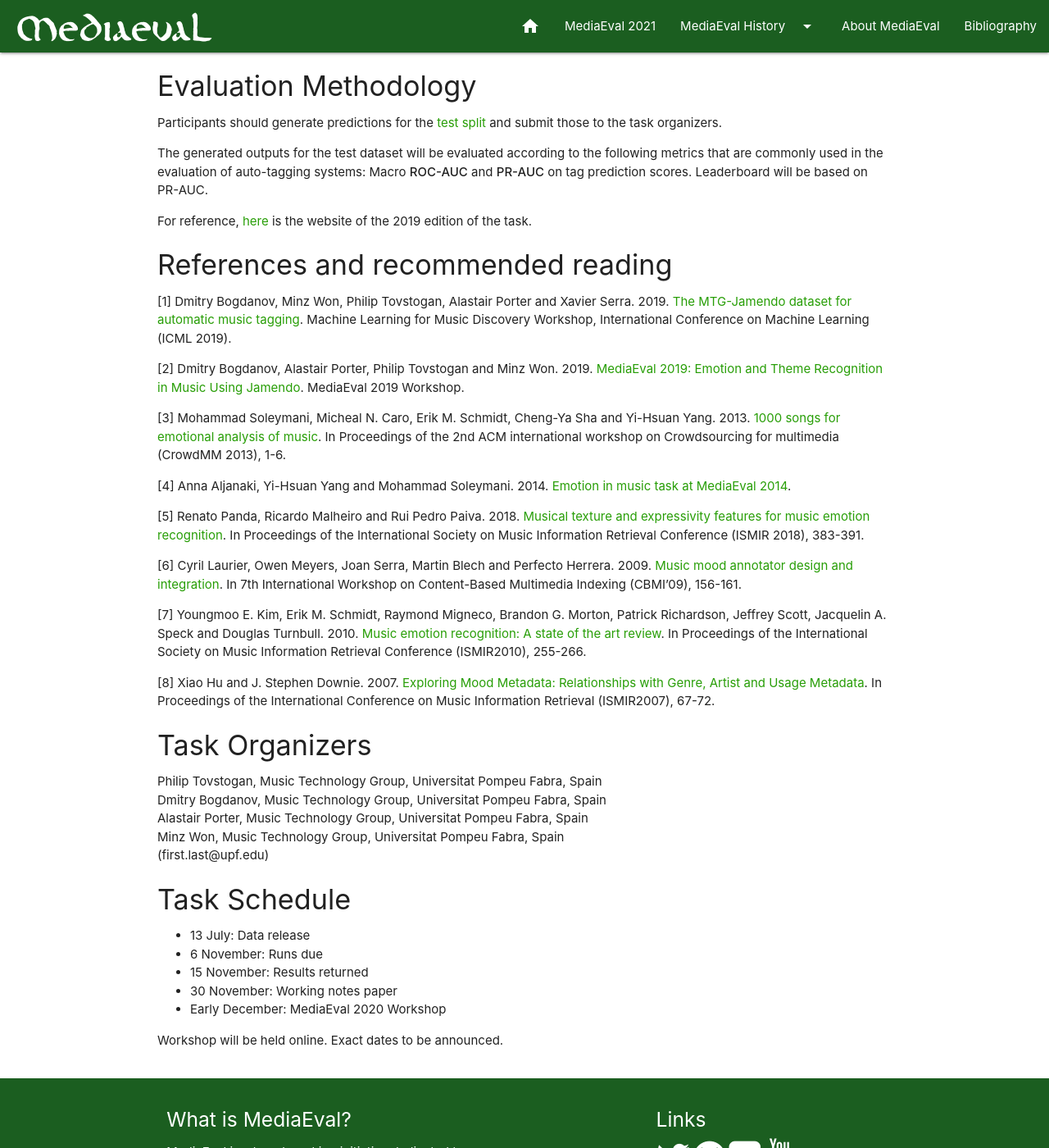
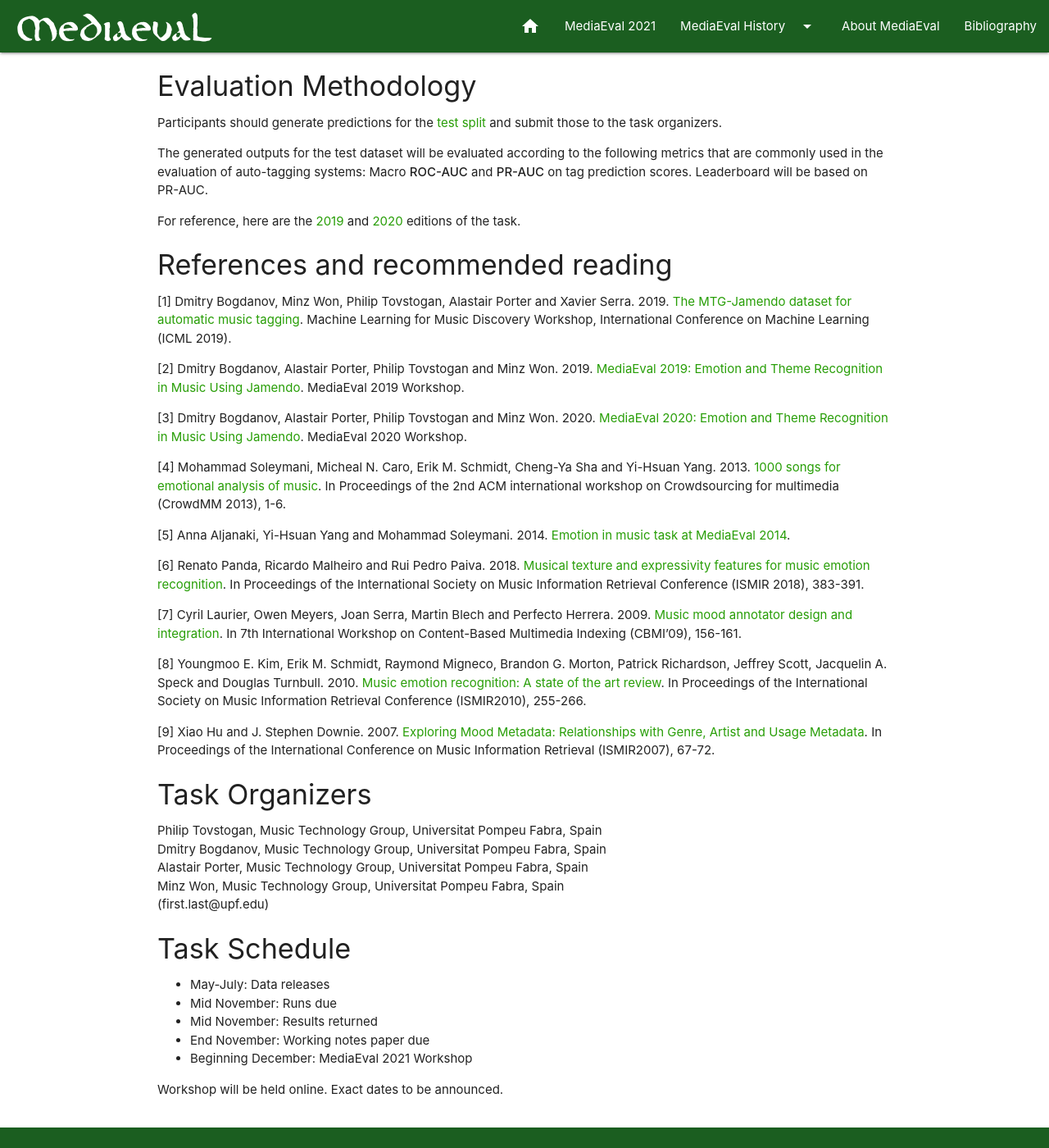
Before and after one commit to multimediaeval/multimediaeval.github.io, a Jekyll site: the page built from _editions/2021/tasks/music.md, in a window 1280 px wide and 1400 px high, scrolled down 817 px. Shown: the whole window at 82% size. Built offline with Jekyll 4.4.1, drawn with Linux system fonts in a browser that asks for light colours.

Commit message:
Clean up dates from 2020, make them vague for now, add 2020 edition as reading

```diff
--- a/_editions/2021/tasks/music.md
+++ b/_editions/2021/tasks/music.md
@@ -40,7 +40,7 @@
 
 The generated outputs for the test dataset will be evaluated according to the following metrics that are commonly used in the evaluation of auto-tagging systems: Macro **ROC-AUC** and **PR-AUC** on tag prediction scores. Leaderboard will be based on PR-AUC.
 
-For reference, [here](https://multimediaeval.github.io/2019-Emotion-and-Theme-Recognition-in-Music-Task/) is the website of the 2019 edition of the task.
+For reference, here are the [2019](https://multimediaeval.github.io/2019-Emotion-and-Theme-Recognition-in-Music-Task/) and [2020](https://multimediaeval.github.io/2020-Emotion-and-Theme-Recognition-in-Music-Task/) editions of the task.
 
 
 #### References and recommended reading
@@ -49,19 +49,21 @@
 
 [1] Dmitry Bogdanov, Minz Won, Philip Tovstogan, Alastair Porter and Xavier Serra. 2019. [The MTG-Jamendo dataset for automatic music tagging](http://mtg.upf.edu/node/3957). Machine Learning for Music Discovery Workshop, International Conference on Machine Learning (ICML 2019).
 
-[2] Dmitry Bogdanov, Alastair Porter, Philip Tovstogan and Minz Won. 2019. [MediaEval 2019: Emotion and Theme Recognition in Music Using Jamendo](https://github.com/multimediaeval/2019-Emotion-and-Theme-Recognition-in-Music-Task/blob/master/jamendo-emotion-theme-task-me19.pdf). MediaEval 2019 Workshop.
+[2] Dmitry Bogdanov, Alastair Porter, Philip Tovstogan and Minz Won. 2019. [MediaEval 2019: Emotion and Theme Recognition in Music Using Jamendo](http://ceur-ws.org/Vol-2670/MediaEval_19_paper_31.pdf). MediaEval 2019 Workshop.
 
-[3] Mohammad Soleymani, Micheal N. Caro, Erik M. Schmidt, Cheng-Ya Sha and Yi-Hsuan Yang. 2013. [1000 songs for emotional analysis of music](https://ibug.doc.ic.ac.uk/media/uploads/documents/cmm13-soleymani.pdf). In Proceedings of the 2nd ACM international workshop on Crowdsourcing for multimedia (CrowdMM 2013), 1-6.
+[3] Dmitry Bogdanov, Alastair Porter, Philip Tovstogan and Minz Won. 2020. [MediaEval 2020: Emotion and Theme Recognition in Music Using Jamendo](https://eigen.no/MediaEval_20_paper_7.pdf). MediaEval 2020 Workshop.
 
-[4] Anna Aljanaki, Yi-Hsuan Yang and Mohammad Soleymani. 2014. [Emotion in music task at MediaEval 2014](http://ceur-ws.org/Vol-1263/mediaeval2014_submission_33.pdf).
+[4] Mohammad Soleymani, Micheal N. Caro, Erik M. Schmidt, Cheng-Ya Sha and Yi-Hsuan Yang. 2013. [1000 songs for emotional analysis of music](https://ibug.doc.ic.ac.uk/media/uploads/documents/cmm13-soleymani.pdf). In Proceedings of the 2nd ACM international workshop on Crowdsourcing for multimedia (CrowdMM 2013), 1-6.
 
-[5] Renato Panda, Ricardo Malheiro and Rui Pedro Paiva. 2018. [Musical texture and expressivity features for music emotion recognition](http://mir.dei.uc.pt/pdf/Conferences/MOODetector/ISMIR_2018_Panda.pdf). In Proceedings of the International Society on Music Information Retrieval Conference (ISMIR 2018), 383-391.
+[5] Anna Aljanaki, Yi-Hsuan Yang and Mohammad Soleymani. 2014. [Emotion in music task at MediaEval 2014](http://ceur-ws.org/Vol-1263/mediaeval2014_submission_33.pdf).
 
-[6] Cyril Laurier, Owen Meyers, Joan Serra, Martin Blech and Perfecto Herrera. 2009. [Music mood annotator design and integration](http://mtg.upf.edu/files/publications/Laurier_MusicMoodAnnotator.pdf). In 7th International Workshop on Content-Based Multimedia Indexing (CBMI'09), 156-161.
+[6] Renato Panda, Ricardo Malheiro and Rui Pedro Paiva. 2018. [Musical texture and expressivity features for music emotion recognition](http://mir.dei.uc.pt/pdf/Conferences/MOODetector/ISMIR_2018_Panda.pdf). In Proceedings of the International Society on Music Information Retrieval Conference (ISMIR 2018), 383-391.
 
-[7] Youngmoo E. Kim, Erik M. Schmidt, Raymond Migneco, Brandon G. Morton, Patrick Richardson, Jeffrey Scott, Jacquelin A. Speck and Douglas Turnbull. 2010. [Music emotion recognition: A state of the art review](http://ismir2010.ismir.net/proceedings/ismir2010-45.pdf). In Proceedings of the International Society on Music Information Retrieval Conference (ISMIR2010), 255-266.
+[7] Cyril Laurier, Owen Meyers, Joan Serra, Martin Blech and Perfecto Herrera. 2009. [Music mood annotator design and integration](http://mtg.upf.edu/files/publications/Laurier_MusicMoodAnnotator.pdf). In 7th International Workshop on Content-Based Multimedia Indexing (CBMI'09), 156-161.
 
-[8] Xiao Hu and J. Stephen Downie. 2007. [Exploring Mood Metadata: Relationships with Genre, Artist and Usage Metadata](http://ismir2007.ismir.net/proceedings/ISMIR2007_p067_hu.pdf). In Proceedings of the International Conference on Music Information Retrieval (ISMIR2007), 67-72.
+[8] Youngmoo E. Kim, Erik M. Schmidt, Raymond Migneco, Brandon G. Morton, Patrick Richardson, Jeffrey Scott, Jacquelin A. Speck and Douglas Turnbull. 2010. [Music emotion recognition: A state of the art review](http://ismir2010.ismir.net/proceedings/ismir2010-45.pdf). In Proceedings of the International Society on Music Information Retrieval Conference (ISMIR2010), 255-266.
+
+[9] Xiao Hu and J. Stephen Downie. 2007. [Exploring Mood Metadata: Relationships with Genre, Artist and Usage Metadata](http://ismir2007.ismir.net/proceedings/ISMIR2007_p067_hu.pdf). In Proceedings of the International Conference on Music Information Retrieval (ISMIR2007), 67-72.
 
 
 #### Task Organizers
@@ -75,10 +77,10 @@
 <!-- # if there are people helping with the task, but are not bearing the main responsibility for the task, they are auxiliaries. Please delete this heading if you have no auxiliaries-->
 
 #### Task Schedule
-* 13 July: Data release <!-- # Replace XX with your date. Latest possible is 31 July-->
-* 6 November: Runs due <!-- # Replace XX with your date. Latest possible is 31 October-->
-* 15 November: Results returned  <!-- Fixed. Please do not change-->
-* 30 November: Working notes paper  <!-- Fixed. Please do not change-->
-* Early December: MediaEval 2020 Workshop <!-- Fixed. Please do not change-->
+* May-July: Data releases <!-- # Replace XX with your date. Latest possible is 31 July-->
+* Mid November: Runs due <!-- # Replace XX with your date. Latest possible is 31 October-->
+* Mid November: Results returned  <!-- Fixed. Please do not change-->
+* End November: Working notes paper due  <!-- Fixed. Please do not change-->
+* Beginning December: MediaEval 2021 Workshop <!-- Fixed. Please do not change-->
 
 Workshop will be held online. Exact dates to be announced.
```
